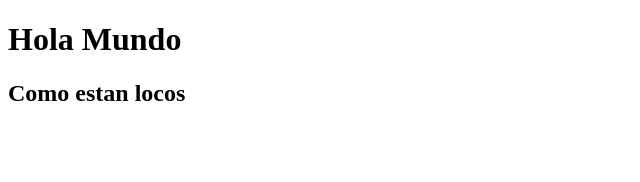
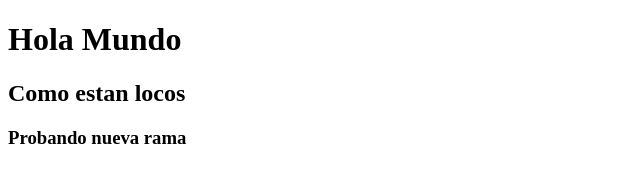
Before and after one commit to EWAYO/pruebagit, a plain HTML site: page index.html in a window 1280 px wide. Shown: the whole page, without its empty margins (0-640 px from the left). Drawn offline with Linux system fonts and the light colour scheme.

Commit message:
agregando alguito

```diff
--- a/index.html
+++ b/index.html
@@ -8,5 +8,6 @@
 <body>
     <h1>Hola Mundo</h1>
     <h2>Como estan locos</h2>
+    <h3>Probando nueva rama</h3>
 </body>
 </html>
```
